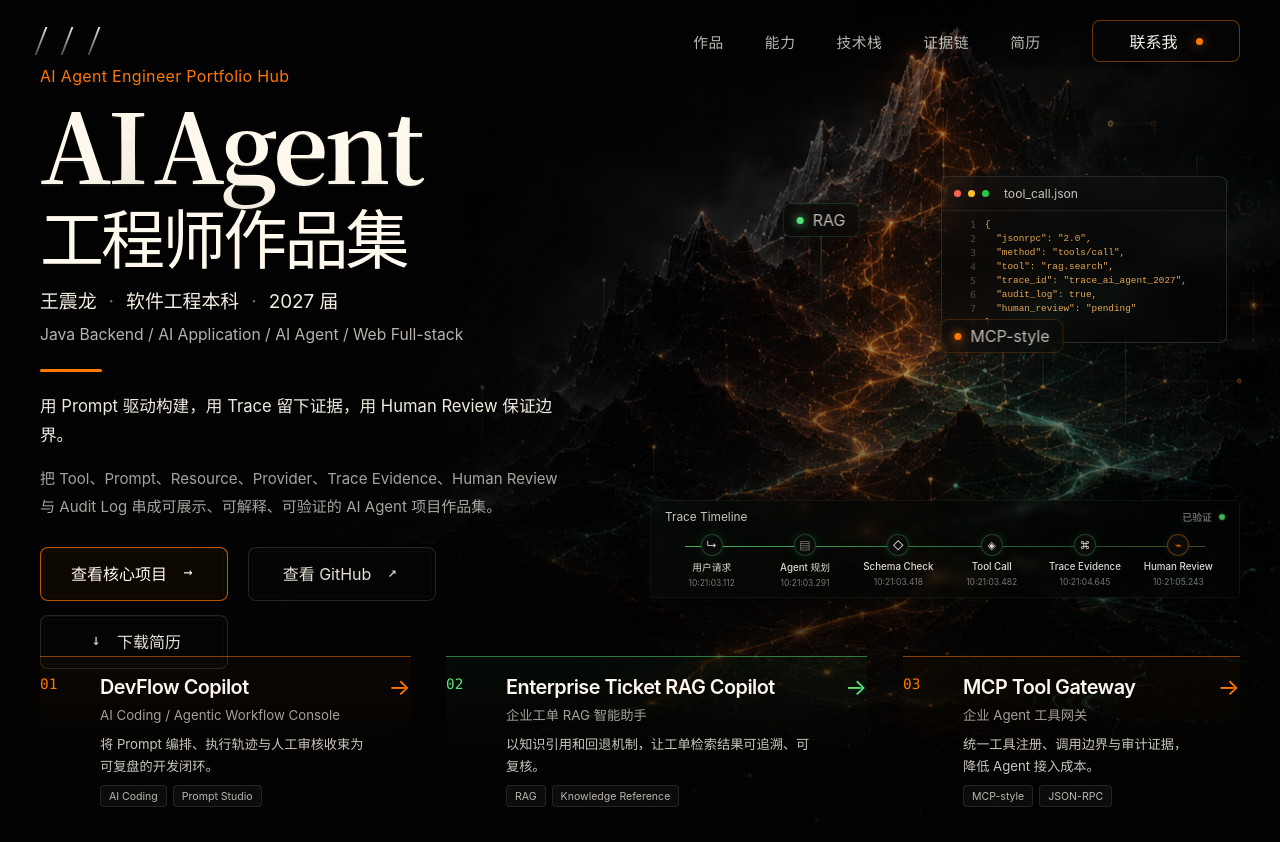
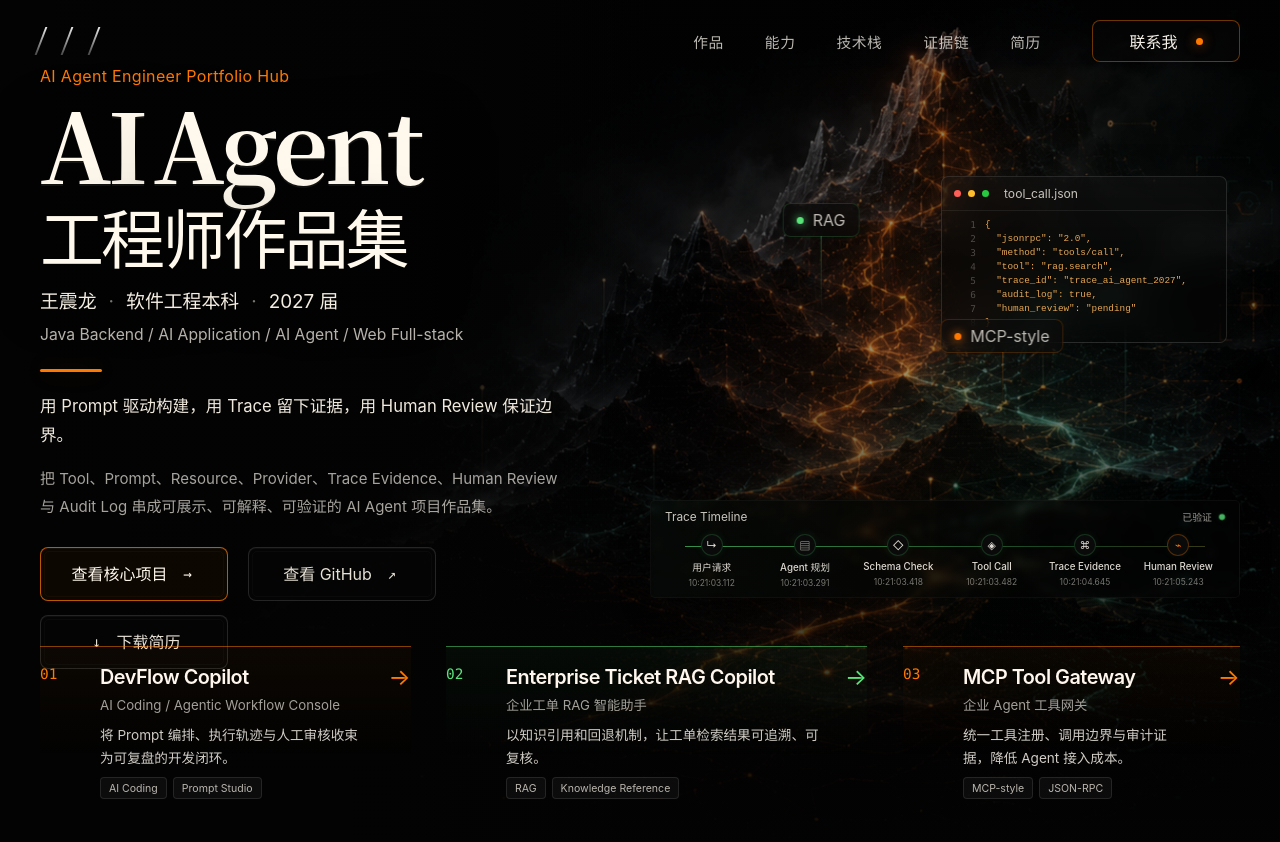
Before and after one commit to jameswilson87156-del/ai-agent-portfolio-hub, a Vue app: page / in a window 1280 px wide. Built offline with nearby package versions, Linux system fonts and the light colour scheme.

Commit message:
style: finalize portfolio homepage polish

```diff
--- a/src/styles/app.css
+++ b/src/styles/app.css
@@ -220,7 +220,7 @@
   display: inline-flex;
   align-items: center;
   justify-content: center;
-  gap: 12px;
+  gap: 11px;
   width: 188px;
   min-width: 188px;
   height: 54px;
@@ -297,8 +297,6 @@
 }
 
 .button-icon {
-  position: relative;
-  top: -1px;
   display: inline-flex;
   width: 18px;
   height: 18px;
@@ -306,20 +304,9 @@
   align-items: center;
   justify-content: center;
   color: currentColor;
-  font-family: var(--font-mono);
-  font-size: 0.95rem;
-  line-height: 1;
-  transition: transform 180ms ease;
-}
-
-.hero-button:hover .button-icon,
-.hero-button:focus-visible .button-icon {
-  transform: translateX(2px);
-}
-
-.hero-button--resume:hover .button-icon,
-.hero-button--resume:focus-visible .button-icon {
-  transform: translateY(1px);
+  font-family: "Segoe UI Symbol", var(--font-mono);
+  font-size: 0.9rem;
+  line-height: 18px;
 }
 
 .evidence-stage {
@@ -452,7 +439,7 @@
   right: 0;
   bottom: clamp(108px, 18vh, 168px);
   width: min(580px, 88%);
-  border: 1px solid rgba(255, 255, 255, 0.05);
+  border: 1px solid rgba(255, 255, 255, 0.035);
   border-radius: 5px;
   background:
     linear-gradient(90deg, rgba(89, 228, 122, 0.022), transparent 72%),
@@ -474,7 +461,7 @@
 }
 
 .trace-panel:hover {
-  border-color: rgba(89, 228, 122, 0.11);
+  border-color: rgba(89, 228, 122, 0.085);
   background: rgba(4, 4, 4, 0.74);
   opacity: 0.96;
   transform: translate3d(
@@ -507,7 +494,7 @@
   height: 6px;
   border-radius: 999px;
   background: var(--color-green);
-  box-shadow: 0 0 8px rgba(89, 228, 122, 0.34);
+  box-shadow: 0 0 7px rgba(89, 228, 122, 0.24);
   animation: statusPulse 6s ease-in-out infinite;
   content: "";
 }
@@ -526,9 +513,9 @@
   left: 34px;
   right: 34px;
   height: 1px;
-  background: linear-gradient(90deg, rgba(89, 228, 122, 0.76), rgba(89, 228, 122, 0.34), rgba(255, 121, 0, 0.58));
+  background: linear-gradient(90deg, rgba(89, 228, 122, 0.62), rgba(89, 228, 122, 0.26), rgba(255, 121, 0, 0.46));
   background-size: 150% 100%;
-  box-shadow: 0 0 7px rgba(89, 228, 122, 0.1);
+  box-shadow: 0 0 6px rgba(89, 228, 122, 0.06);
   animation: traceLineFlow 15s linear infinite;
   content: "";
 }
@@ -541,12 +528,12 @@
   right: 34px;
   height: 8px;
   background:
-    radial-gradient(circle, rgba(255, 248, 236, 0.66) 0 2px, rgba(89, 228, 122, 0.54) 3px, transparent 7px),
-    radial-gradient(circle, rgba(255, 121, 0, 0.18), transparent 12px);
+    radial-gradient(circle, rgba(255, 248, 236, 0.52) 0 2px, rgba(89, 228, 122, 0.38) 3px, transparent 7px),
+    radial-gradient(circle, rgba(255, 121, 0, 0.12), transparent 12px);
   background-position: 100% 0, 100% 0;
   background-repeat: no-repeat;
   background-size: 200% 100%, 200% 100%;
-  filter: drop-shadow(0 0 6px rgba(89, 228, 122, 0.16));
+  filter: drop-shadow(0 0 5px rgba(89, 228, 122, 0.1));
   opacity: 0;
   animation: traceRunner 14s cubic-bezier(0.55, 0, 0.28, 1) infinite;
   pointer-events: none;
@@ -566,18 +553,18 @@
   place-items: center;
   width: 22px;
   height: 22px;
-  border: 1px solid rgba(89, 228, 122, 0.24);
+  border: 1px solid rgba(89, 228, 122, 0.18);
   border-radius: 999px;
   color: rgba(245, 240, 231, 0.9);
   background: #090a09;
-  box-shadow: 0 0 9px rgba(89, 228, 122, 0.055);
+  box-shadow: 0 0 8px rgba(89, 228, 122, 0.03);
   font-size: 0.68rem;
   animation: traceNodePulse 9s ease-in-out infinite;
   animation-delay: calc(var(--step-index) * 460ms);
 }
 
 .trace-step:last-child .trace-icon {
-  border-color: rgba(255, 121, 0, 0.38);
+  border-color: rgba(255, 121, 0, 0.3);
   color: var(--color-ember);
 }
 
@@ -602,7 +589,7 @@
   grid-template-columns: 1.1fr 1.25fr 1fr;
   gap: clamp(26px, 2.8vw, 52px);
   align-items: start;
-  transform: translateY(-30px);
+  transform: translateY(-40px);
   animation: contentReveal 720ms 220ms ease-out both;
 }
 
@@ -693,9 +680,9 @@
 .project-value {
   margin: 0;
   max-width: 38rem;
-  color: rgba(245, 240, 231, 0.82);
-  font-size: 0.825rem;
-  line-height: 1.62;
+  color: rgba(245, 240, 231, 0.85);
+  font-size: 0.85rem;
+  line-height: 1.66;
   transition:
     color 180ms ease;
 }
@@ -980,13 +967,13 @@
 @keyframes traceNodePulse {
   0%,
   100% {
-    box-shadow: 0 0 9px rgba(89, 228, 122, 0.045);
+    box-shadow: 0 0 8px rgba(89, 228, 122, 0.025);
   }
 
   50% {
     box-shadow:
-      0 0 11px rgba(89, 228, 122, 0.12),
-      0 0 18px rgba(89, 228, 122, 0.04);
+      0 0 9px rgba(89, 228, 122, 0.08),
+      0 0 15px rgba(89, 228, 122, 0.025);
   }
 }
 
```
Also changed, not shown: 2 other files (tests, documents, lock files or other folders).
